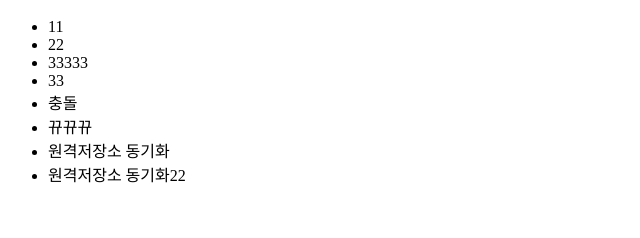
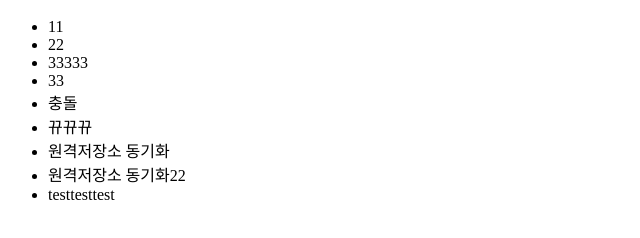
Before and after one commit to ChaHyeYoung/HY, a plain HTML site: page index.html in a window 1280 px wide. Shown: the part 48-286 px from the top of the page, without its empty margins (0-640 px from the left). Drawn offline with Linux system fonts and the light colour scheme.

Commit message:
test2에서 추가

```diff
--- a/index.html
+++ b/index.html
@@ -16,6 +16,7 @@
 			<li>뀨뀨뀨</li>
 			<li>원격저장소 동기화</li>
 			<li>원격저장소 동기화22</li>
+			<li>testtesttest</li>
 		</ul>
 	</body>
 </html>
```
